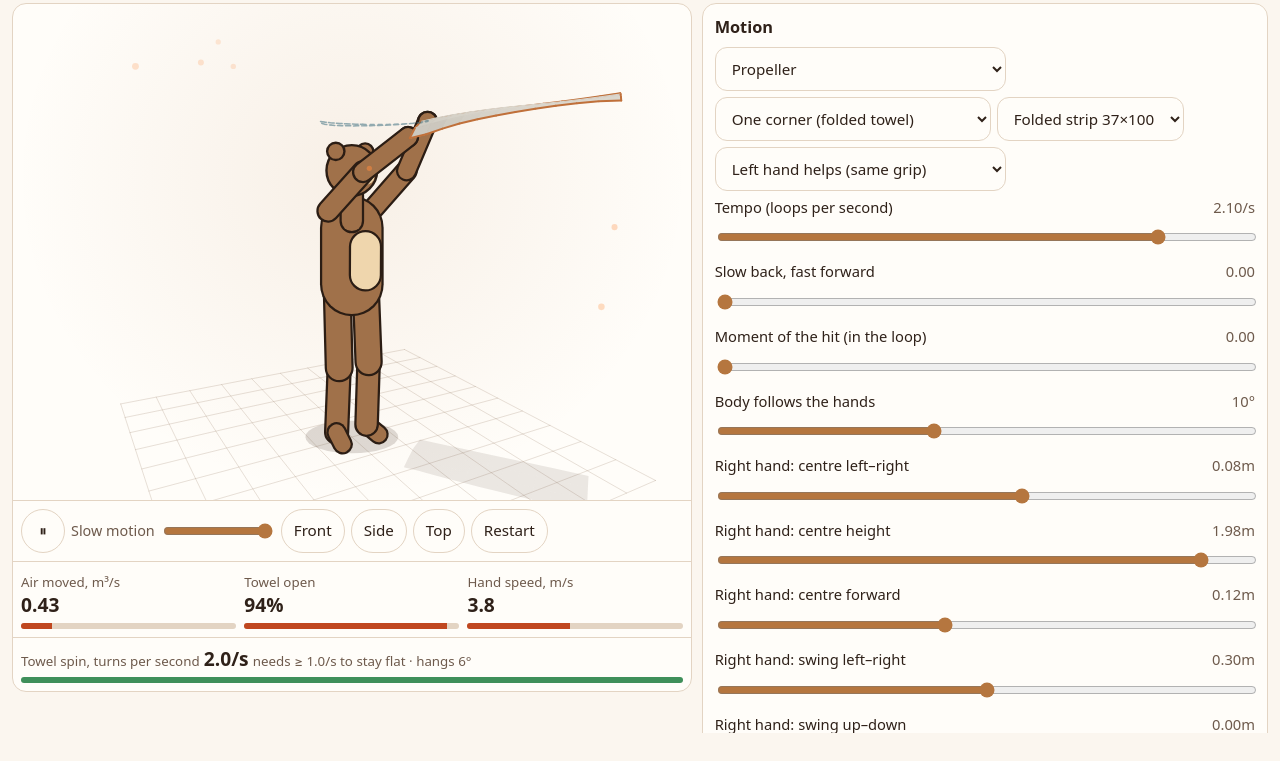
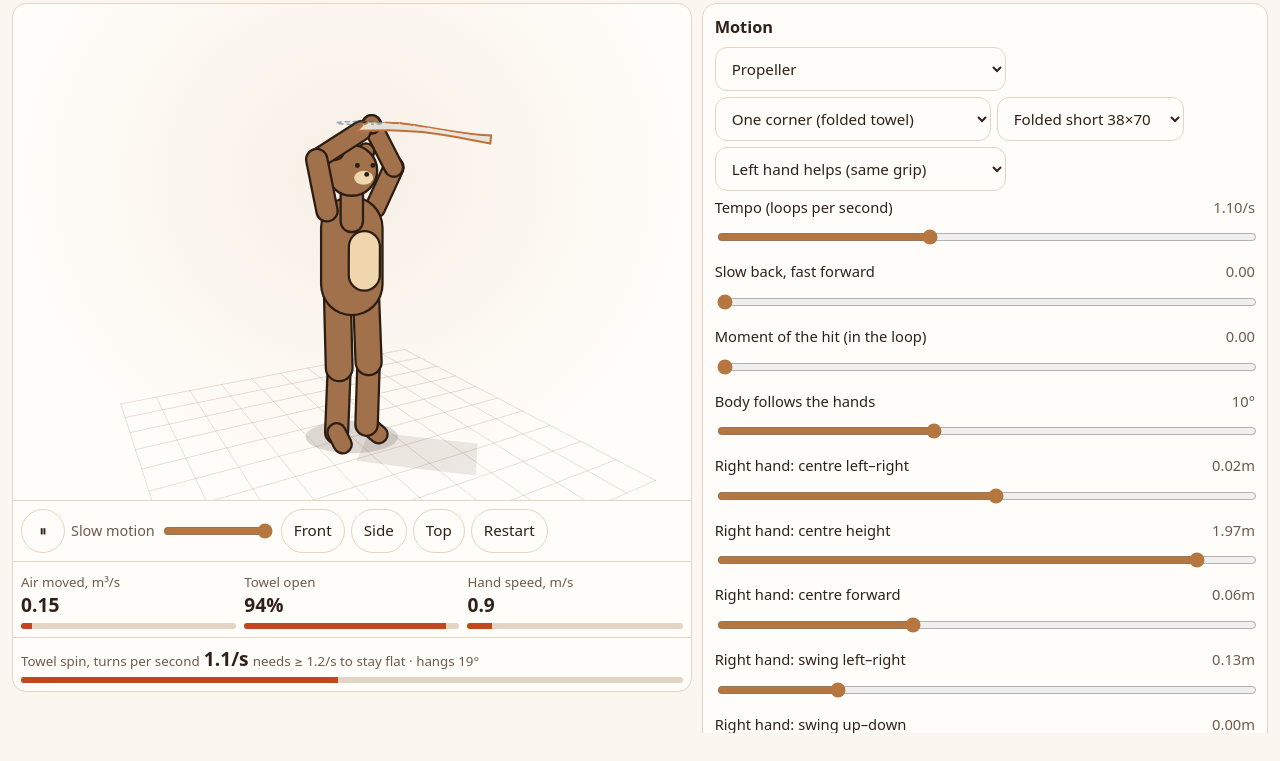
Before and after one commit to michaelwartmann/aufguss, a plain HTML site: page lab.html in a window 1280 px wide. Shown: the part 39-800 px from the top of the page. Drawn offline with Linux system fonts and the light colour scheme; animation ran at ten frames a second.

Commit message:
Lab: slow motion slows the whole physics (gravity and air too), pause freezes it; Propeller preset from the Aufguss.it Helicopter tutorial (hands just above the head, small circle, 1.1 turns/s, short folded towel)
Co-Authored-By: Claude Opus 5.5 <noreply@anthropic.com>
Claude-Session: https://claude.ai/code/session_019JMLahbPHg73tBq3QfjPK5

```diff
--- a/lab.html
+++ b/lab.html
@@ -88,6 +88,7 @@
         </select>
         <select id="towel" aria-label="Towel">
           <option value="strip" data-en="Folded strip 37×100" data-de="Gefaltet 37×100">Folded strip</option>
+          <option value="short" data-en="Folded short 38×70" data-de="Gefaltet kurz 38×70">Folded short</option>
           <option value="open" data-en="Open 100×70" data-de="Offen 100×70">Open</option>
           <option value="square" data-en="Square 75×75" data-de="Quadrat 75×75">Square</option>
           <option value="big" data-en="Big 150×100" data-de="Groß 150×100">Big</option>
--- a/lab.js
+++ b/lab.js
@@ -40,8 +40,9 @@
   // tw = wrist twist amplitude (deg), tp = its phase, t0 = resting wrist angle.
   const hand = (o) => Object.assign({ c: [0.25, 1.4, 0.3], a: [0, 0, 0], f: [1, 1, 1], p: [0, 90, 0], tw: 0, tp: 0, t0: 0 }, o);
   const PRESETS = {
-    propeller: { name: ["Propeller", "Propeller"], grip: "corner", towel: "strip", tempo: 2.1,
-      R: hand({ c: [0.08, 1.98, 0.12], a: [0.3, 0, 0.3], f: [1, 0, 1], p: [0, 0, 90], tw: 0 }), Lmode: "join", L: hand({}), torso: { tw: 4, tp: 0, le: 0, lp: 0, be: 0, bp: 0 } },
+    // as in the Aufguss.it Helicopter tutorial: both hands together just above the head, small circle, ~1.1 turns/s at video speed
+    propeller: { name: ["Propeller", "Propeller"], grip: "corner", towel: "short", tempo: 1.1,
+      R: hand({ c: [0.02, 1.97, 0.06], a: [0.13, 0, 0.13], f: [1, 0, 1], p: [0, 0, 90], tw: 0 }), Lmode: "join", L: hand({}), torso: { tw: 4, tp: 0, le: 0, lp: 0, be: 0, bp: 0 } },
     flag: { name: ["Side flag", "Seitliche Fahne"], grip: "edge", towel: "open", tempo: 0.6,
       R: hand({ c: [0.3, 1.97, 0.18], a: [0.17, 0.03, 0.06], f: [1, 2, 1], p: [0, 90, 90] }), Lmode: "own",
       L: hand({ c: [-0.12, 1.02, 0.3], a: [0.4, 0.03, 0.06], f: [1, 2, 1], p: [0, 90, 90] }), torso: { tw: 10, tp: 0, le: 6, lp: 0, be: 0, bp: 0 } },
@@ -55,7 +56,7 @@
       R: hand({ c: [0.08, 1.72, 0.32], a: [0.02, 0.015, 0.02], f: [1, 2, 1], p: [0, 0, 90] }), Lmode: "join", L: hand({}), torso: { tw: 0, tp: 0, le: 0, lp: 0, be: 0, bp: 0 } },
   };
   const TOWELS = { // cols, rows, width, height (m). strip = 100×75 folded double lengthwise and again
-    strip: [4, 12, 0.375, 1.0], open: [10, 8, 1.0, 0.7], square: [9, 9, 0.75, 0.75], big: [12, 9, 1.5, 1.0],
+    strip: [4, 12, 0.375, 1.0], short: [4, 9, 0.38, 0.7], open: [10, 8, 1.0, 0.7], square: [9, 9, 0.75, 0.75], big: [12, 9, 1.5, 1.0],
   };
   const clone = (o) => JSON.parse(JSON.stringify(o));
 
@@ -257,15 +258,17 @@
         { a: v(B.hipX, 0.1, 0), b: v(B.hipX, B.hipY, 0), r: 0.09 }, { a: v(-B.hipX, 0.1, 0), b: v(-B.hipX, B.hipY, 0), r: 0.09 },
       ];
     }
+    // slow motion slows everything: hands, gravity and air alike (one simulated clock); pause freezes it all
     step(dt, quiet) {
-      const sub_ = 4, h = dt / sub_;
+      const sub_ = 4, sim = (quiet ? 1 : this.running ? this.speed : 0) * dt, h = sim / sub_;
+      if (h <= 0) return;
       for (let s = 0; s < sub_; s++) {
-        if (this.running) { this.t += h * this.speed; this.phase = ((this.t * this.spec.tempo) % 1 + 1) % 1; }
+        this.t += h; this.phase = ((this.t * this.spec.tempo) % 1 + 1) % 1;
         const pose = this.pose(this.phase); this.lastPose = pose;
         const pins = this.pins(pose);
         this.cloth.step(h, pins, this.colliders(), 0.9995);
       }
-      if (!quiet) this.measure(dt);
+      if (!quiet) this.measure(sim);
     }
     // air moved: for every patch of towel, area × the speed it pushes along its own normal (m³/s)
     measure(dt) {
--- a/sw.js
+++ b/sw.js
@@ -1,5 +1,5 @@
 // Offline cache: the app works without internet after the first visit.
-const CACHE = "aufguss-v19";
+const CACHE = "aufguss-v20";
 const FILES = ["./", "index.html", "techniques.js", "data.js", "review.html", "pose-engine.js", "demo.js", "clip.js", "profile.js", "physics.js", "sauna.html", "plan.js", "sauna3d.js", "lab.html", "lab.js", "app.js", "manifest.webmanifest",
   "icons/icon-192.png", "icons/icon-512.png", "icons/icon-maskable-512.png", "icons/apple-touch-icon.png"];
 self.addEventListener("install", (e) => { e.waitUntil(caches.open(CACHE).then((c) => c.addAll(FILES))); self.skipWaiting(); });
```
